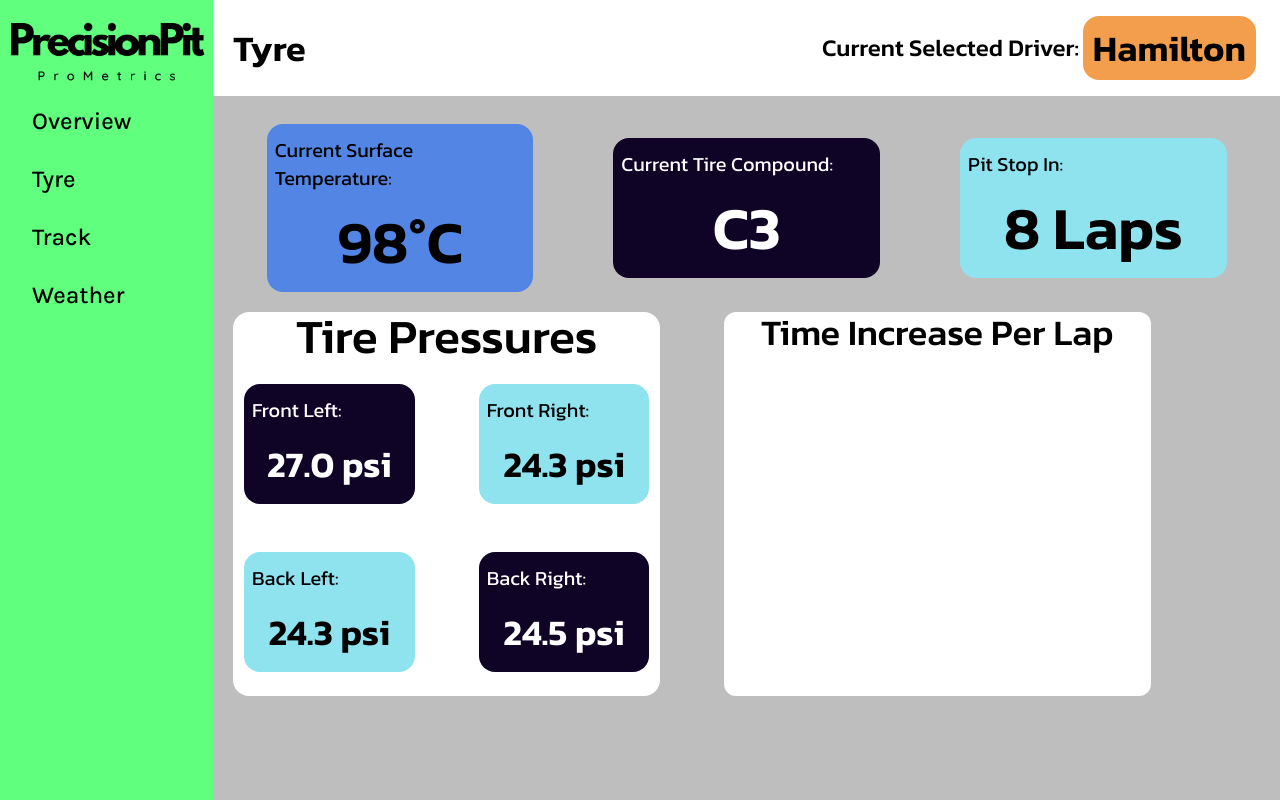
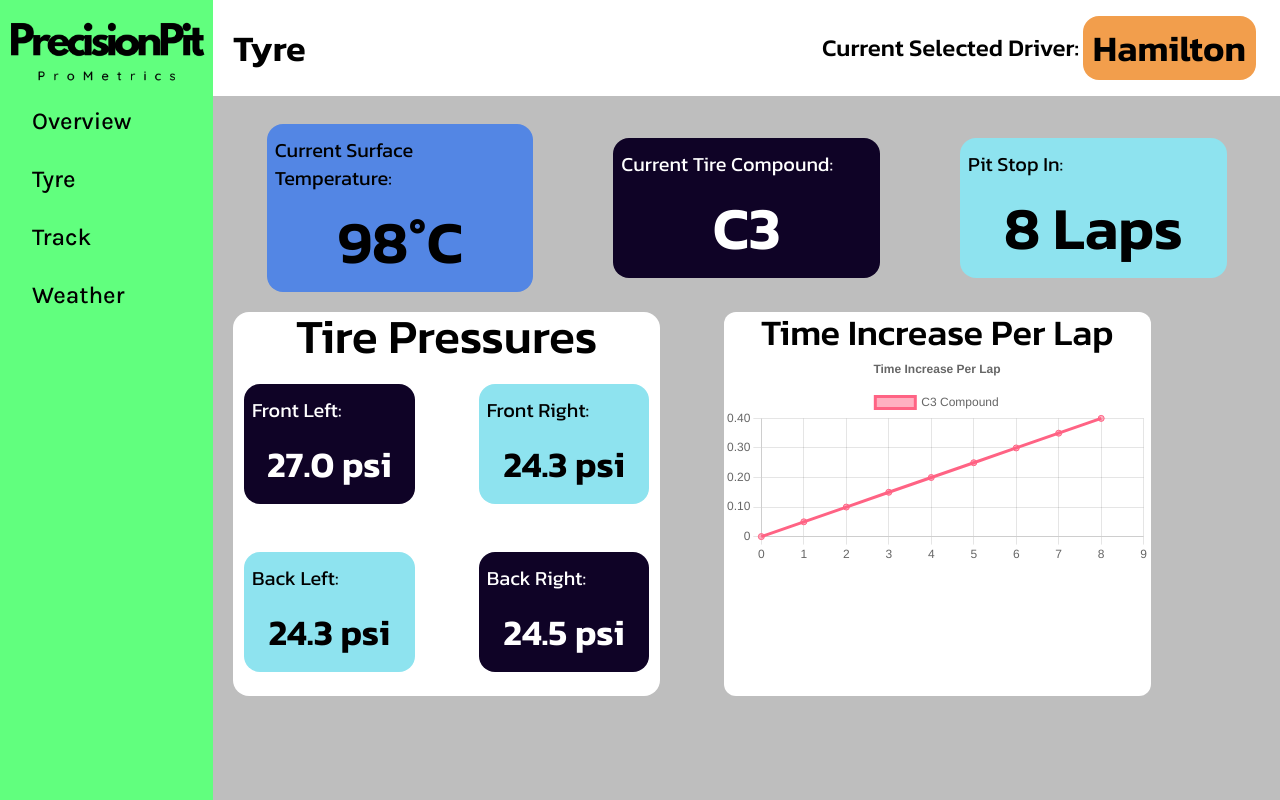
Before and after one commit to dangreen07/inversity-f1-challenge, a Next.js app: page /tyre in a window 1280 px wide. Built offline with nearby package versions, Linux system fonts and the light colour scheme.

Commit message:
Added tire performance graph

```diff
--- a/app/components/tire_performance.tsx
+++ b/app/components/tire_performance.tsx
@@ -1,7 +1,63 @@
+"use client"
+
+import React from "react";
+import {
+    Chart as ChartJS,
+    CategoryScale,
+    LinearScale,
+    PointElement,
+    LineElement,
+    Title,
+    Tooltip,
+    Legend,
+} from 'chart.js';
+import { Line } from 'react-chartjs-2';
+
+// Tell ChartJS the data that is going to be displayed
+ChartJS.register(
+    CategoryScale,
+    LinearScale,
+    PointElement,
+    LineElement,
+    Title,
+    Tooltip,
+    Legend
+);
+
+// Configuration of graph
+export const options = {
+    responsive: true,
+    plugins: {
+      legend: {
+        position: 'top' as const,
+      },
+      title: {
+        display: true,
+        text: 'Time Increase Per Lap',
+      },
+    },
+};
+
+const labels = [0,1,2,3,4,5,6,7,8,9] // The x-axis labels
+
+// Placeholder data
+export const data = {
+    labels,
+    datasets: [
+      {
+        label: 'C3 Compound',
+        data: [0,0.05,0.1,0.15,0.2,0.25,0.3,0.35,0.4],
+        borderColor: 'rgb(255, 99, 132)',
+        backgroundColor: 'rgba(255, 99, 132, 0.5)',
+      },
+    ],
+};
+
 export default function TirePerformanceGraph() {
     return (
         <div className="rounded-xl bg-white mt-5 w-2/5">
             <p className="font-kanit not-italic font-medium text-4xl flex w-full items-center justify-center">Time Increase Per Lap</p>
+            <Line options={options} data={data} />
         </div>
     );
 }
--- a/app/ui/sidebar.tsx
+++ b/app/ui/sidebar.tsx
@@ -6,7 +6,7 @@ export default function Sidebar() {
     return (
         <div className="w-1/5 h-dvh bg-[#61FF7E]" role="sidebar">
             <Image
-                    src="/PrecisionPit Prometrics.png"
+                    src="/Logo.png"
                     width={550}
                     height={275}
                     quality={100}
--- a/package.json
+++ b/package.json
@@ -18,6 +18,7 @@
     "ts-node": "^10.9.2"
   },
   "devDependencies": {
+    "@faker-js/faker": "^8.4.1",
     "@testing-library/jest-dom": "^6.4.2",
     "@testing-library/react": "^14.2.1",
     "@types/jest": "^29.5.12",
@@ -27,6 +28,7 @@
     "autoprefixer": "^10.0.1",
     "eslint": "^8",
     "eslint-config-next": "14.1.3",
+    "faker": "^5.5.3",
     "jest": "^29.7.0",
     "jest-environment-jsdom": "^29.7.0",
     "postcss": "^8",
```
Also changed, not shown: public/Logo.png (renamed from public/PrecisionPit ProMetrics.png), 1 other file (tests, documents, lock files or other folders).
